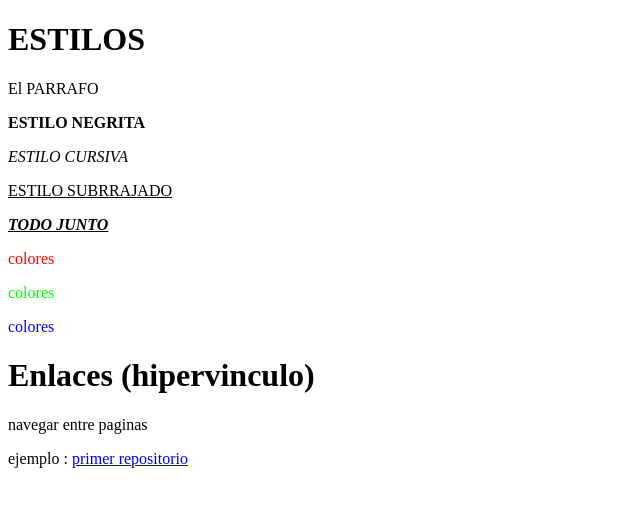
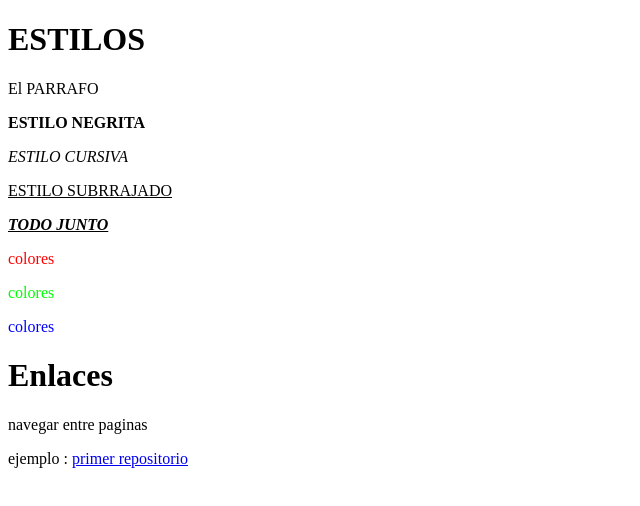
Before and after one commit to SantiagoDazA110/SantiagoDazA110.github.io, a plain HTML site: page index.html in a window 1280 px wide. Shown: the whole page, without its empty margins (0-640 px from the left). Drawn offline with Linux system fonts and the light colour scheme.

Commit message:
Add files via upload

```diff
--- a/index.html
+++ b/index.html
@@ -16,7 +16,7 @@
     <P style="color:#ff0000;"> colores </P>
     <P style="color:#00ff00;"> colores </P>
     <P style="color:#0000ff;"> colores </P>
-    <h1>Enlaces (hipervinculo) </h1>
+    <h1>Enlaces  </h1>
     <p>navegar entre paginas</p>
     <p>ejemplo : <a href="https://github.com/SantiagoDazA110/Pruebas">
         primer repositorio </a></p>
```
